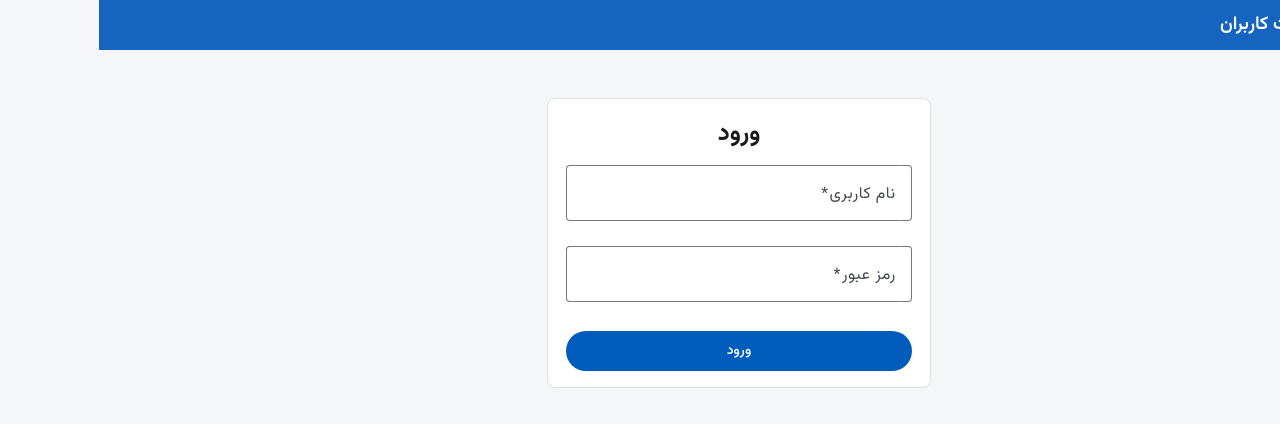
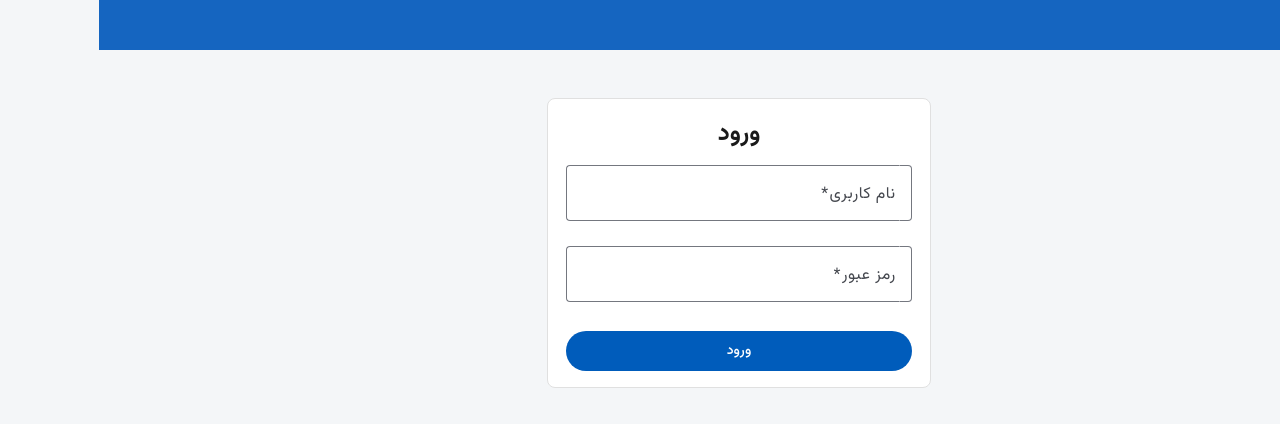
Before and after one commit to h-nargesi/Fast-Bypass, an Angular app in the folder frontend/: page /login in a window 1280 px wide. Shown: the top 424 px of the page. Built offline with nearby package versions, Linux system fonts and the light colour scheme.

Commit message:
Change the panels's title

```diff
--- a/frontend/src/app/core/i18n/messages.ts
+++ b/frontend/src/app/core/i18n/messages.ts
@@ -1,6 +1,6 @@
 /** پیام‌های ثابت UI — فارسی */
 export const UI_MESSAGES = {
-  appTitle: 'پنل مدیریت کاربران',
+  appTitle: 'پنل سبلان',
   login: 'ورود',
   logout: 'خروج',
   save: 'ذخیره',
--- a/frontend/src/index.html
+++ b/frontend/src/index.html
@@ -2,7 +2,7 @@
 <html lang="fa" dir="rtl">
 <head>
   <meta charset="utf-8">
-  <title>پنل مدیریت کاربران</title>
+  <title>پنل سبلان</title>
   <base href="/">
   <meta name="viewport" content="width=device-width, initial-scale=1">
   <link rel="icon" type="image/x-icon" href="favicon.ico">
```
Also changed, not shown: 1 other file (tests, documents, lock files or other folders).
